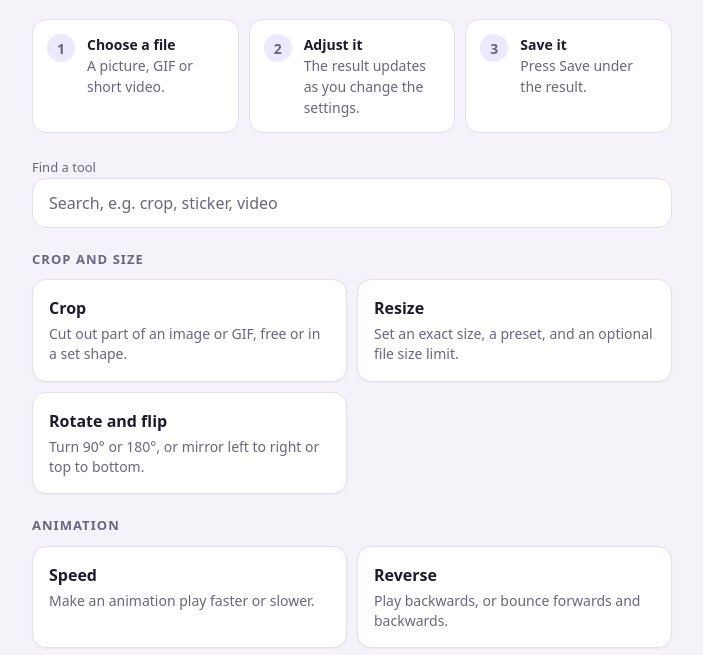
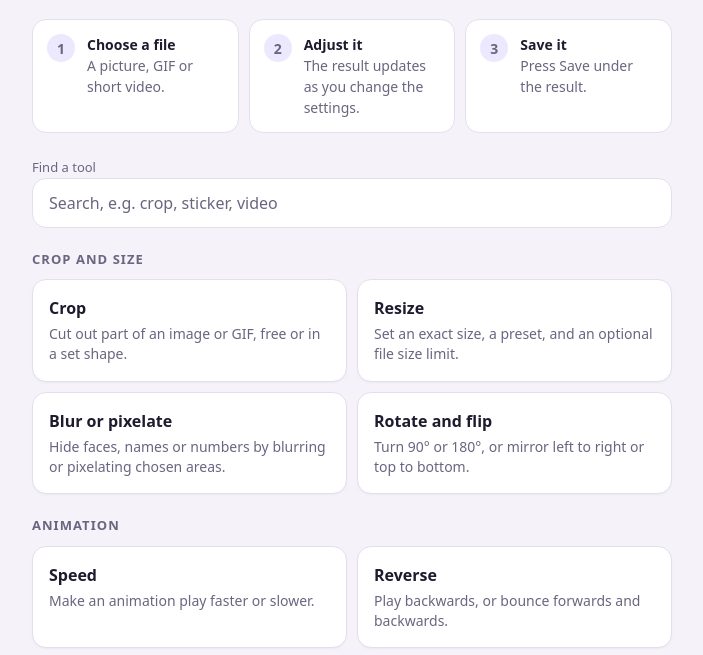
Before and after one commit to pinkyussp/image-tools, a plain HTML site: page index.html in a window 1280 px wide. Shown: the part 136-791 px from the top of the page, without its empty margins (288-991 px from the left). Drawn offline with Linux system fonts and the light colour scheme.

Commit message:
Update index.html

```diff
--- a/index.html
+++ b/index.html
@@ -170,6 +170,7 @@
         <div class="tiles">
           <a class="tile" href="crop.html"><strong>Crop</strong><span>Cut out part of an image or GIF, free or in a set shape.</span></a>
           <a class="tile" href="resize.html"><strong>Resize</strong><span>Set an exact size, a preset, and an optional file size limit.</span></a>
+          <a class="tile" href="blur.html"><strong>Blur or pixelate</strong><span>Hide faces, names or numbers by blurring or pixelating chosen areas.</span></a>
           <a class="tile" href="rotate.html"><strong>Rotate and flip</strong><span>Turn 90° or 180°, or mirror left to right or top to bottom.</span></a>
         </div>
       </section>
```
